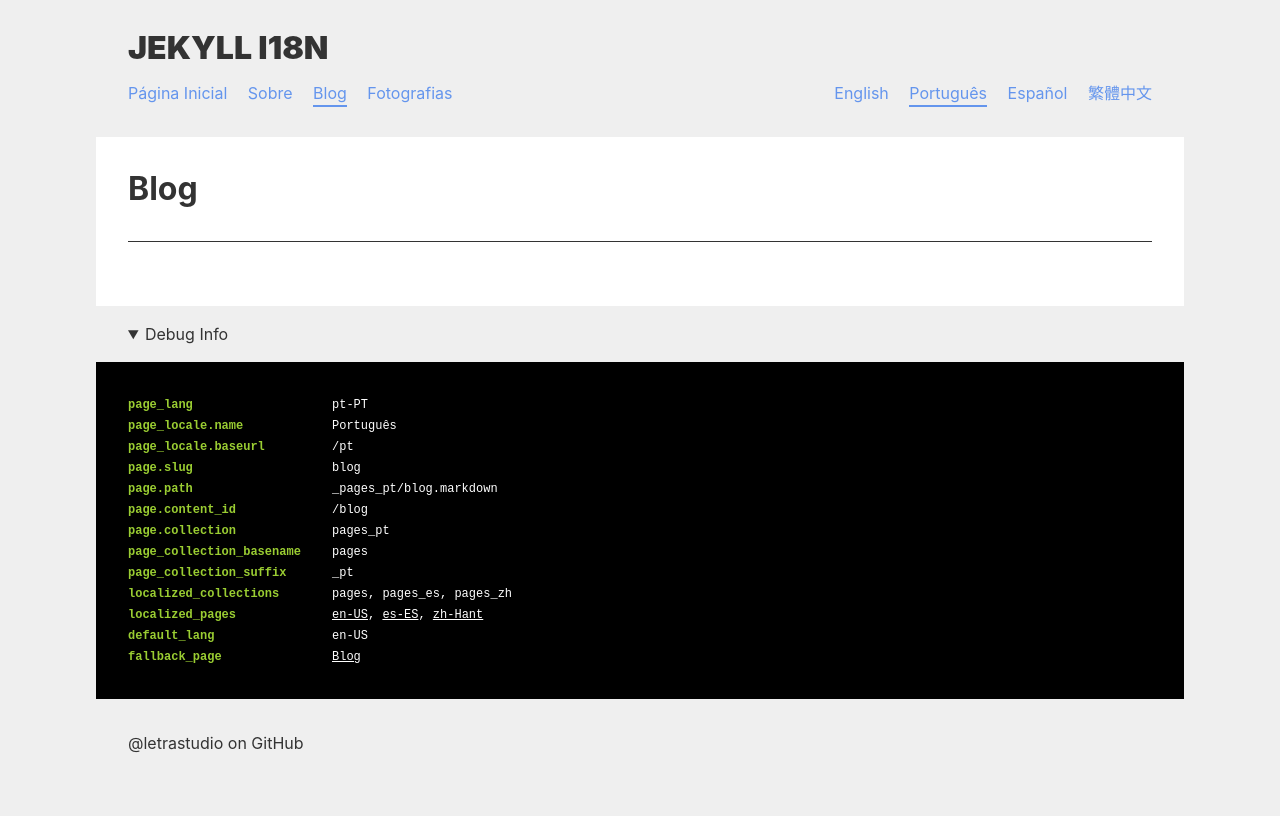
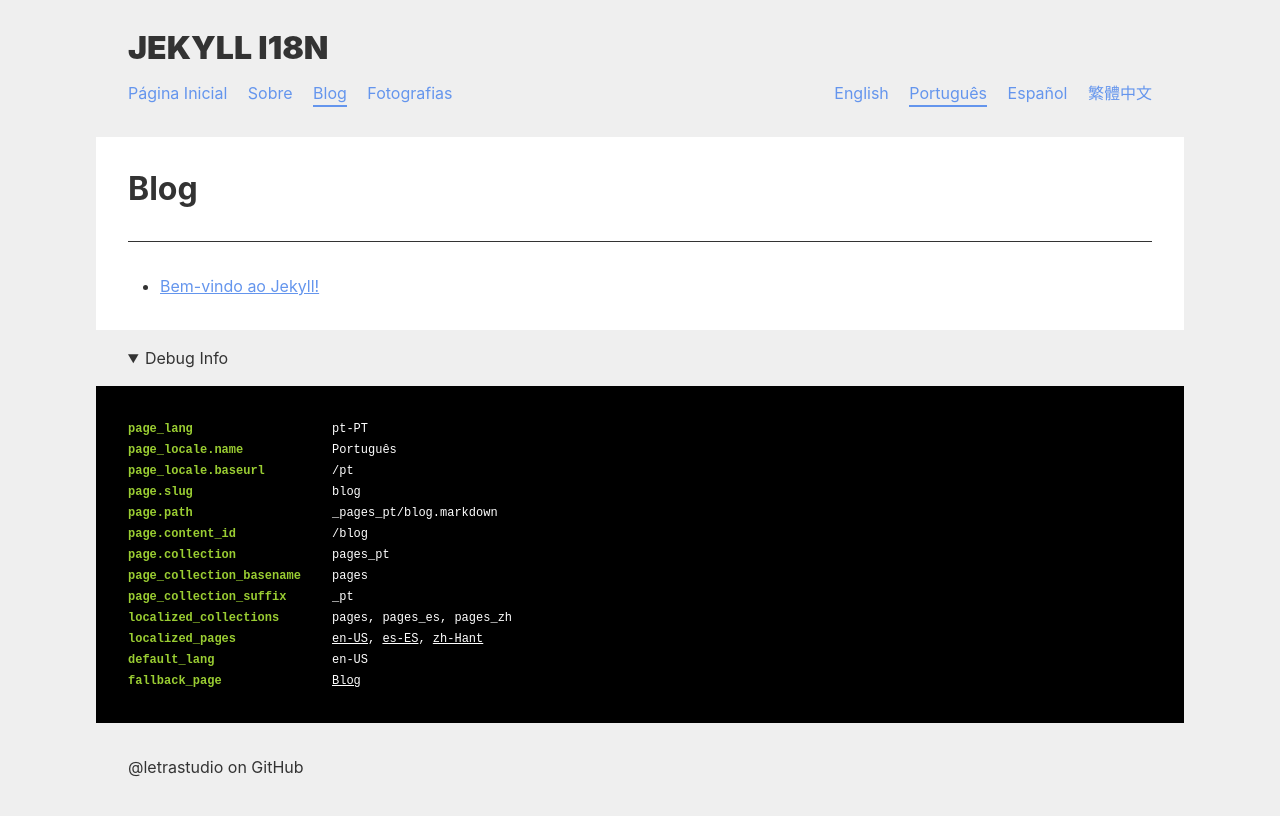
Before and after one commit to letrastudio/jekyll-i18n, a Jekyll site: the page built from collections/_pages_pt/blog.markdown, in a window 1280 px wide. Shown: the top 816 px of the page. Built offline with Jekyll 4.4.1, drawn with Linux system fonts in a browser that asks for light colours; part of the change alters nothing that is shown.

Commit message:
Update `blog.html` to use new i18n methods
The default locale can now have a baseurl string

```diff
--- a/_layouts/blog.html
+++ b/_layouts/blog.html
@@ -3,14 +3,10 @@ layout: page
 ---
 
 {% include i18n.html obj=page %}
-{% if page_lang == default_lang %}
-  {% assign blog_collection = "posts" %}
-{% else %}
-  {% assign blog_collection = "posts_" | append: page_lang %}
-{% endif %}
+{% assign posts_collection = "posts" | append: page_collection_suffix %}
 
 <ul>
-  {% for post in site[blog_collection] %}
+  {% for post in site[posts_collection] %}
   <li><a href="{{ post.url | prepend: site.baseurl }}">{{ post.title }}</a></li>
   {% endfor %}
 </ul>
```
